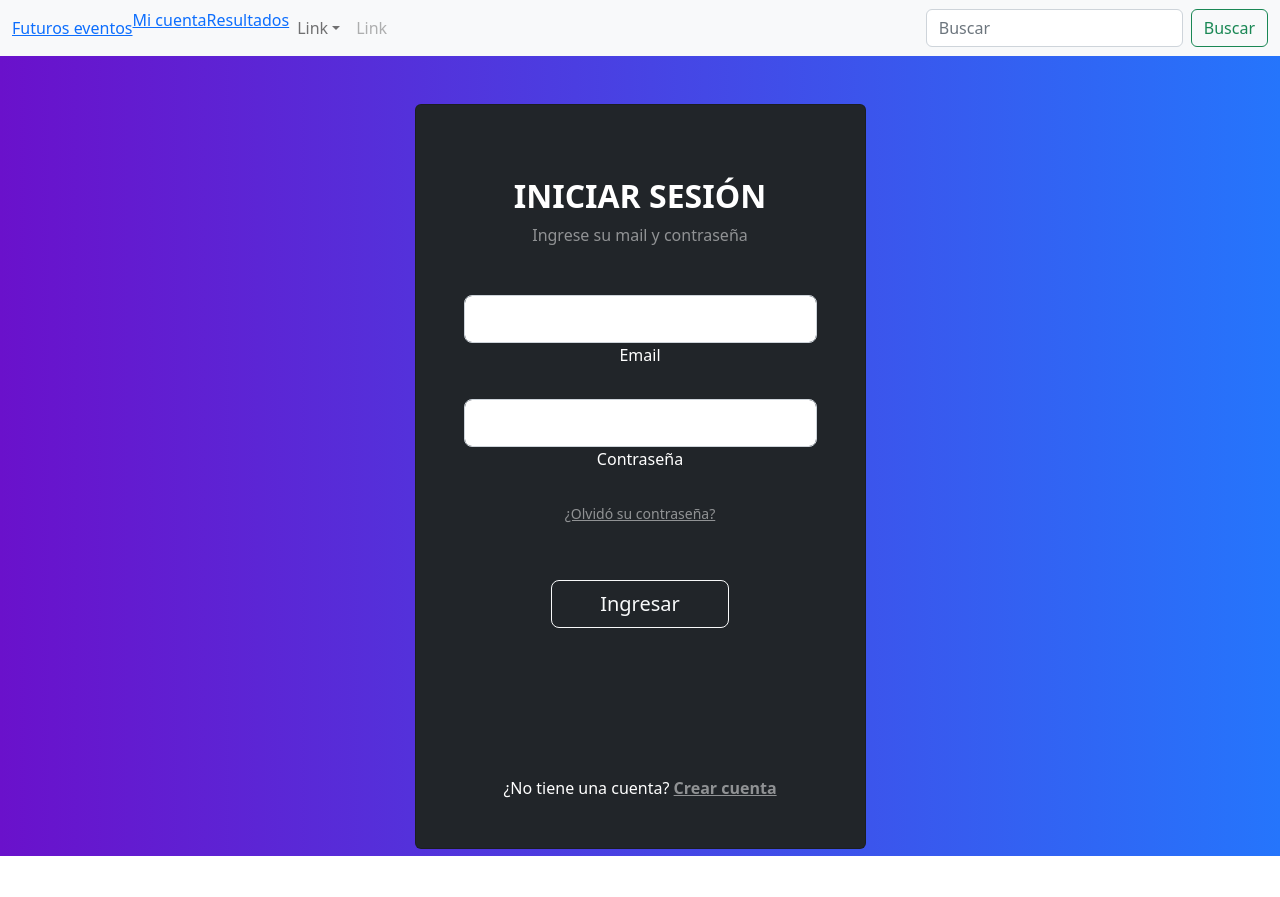
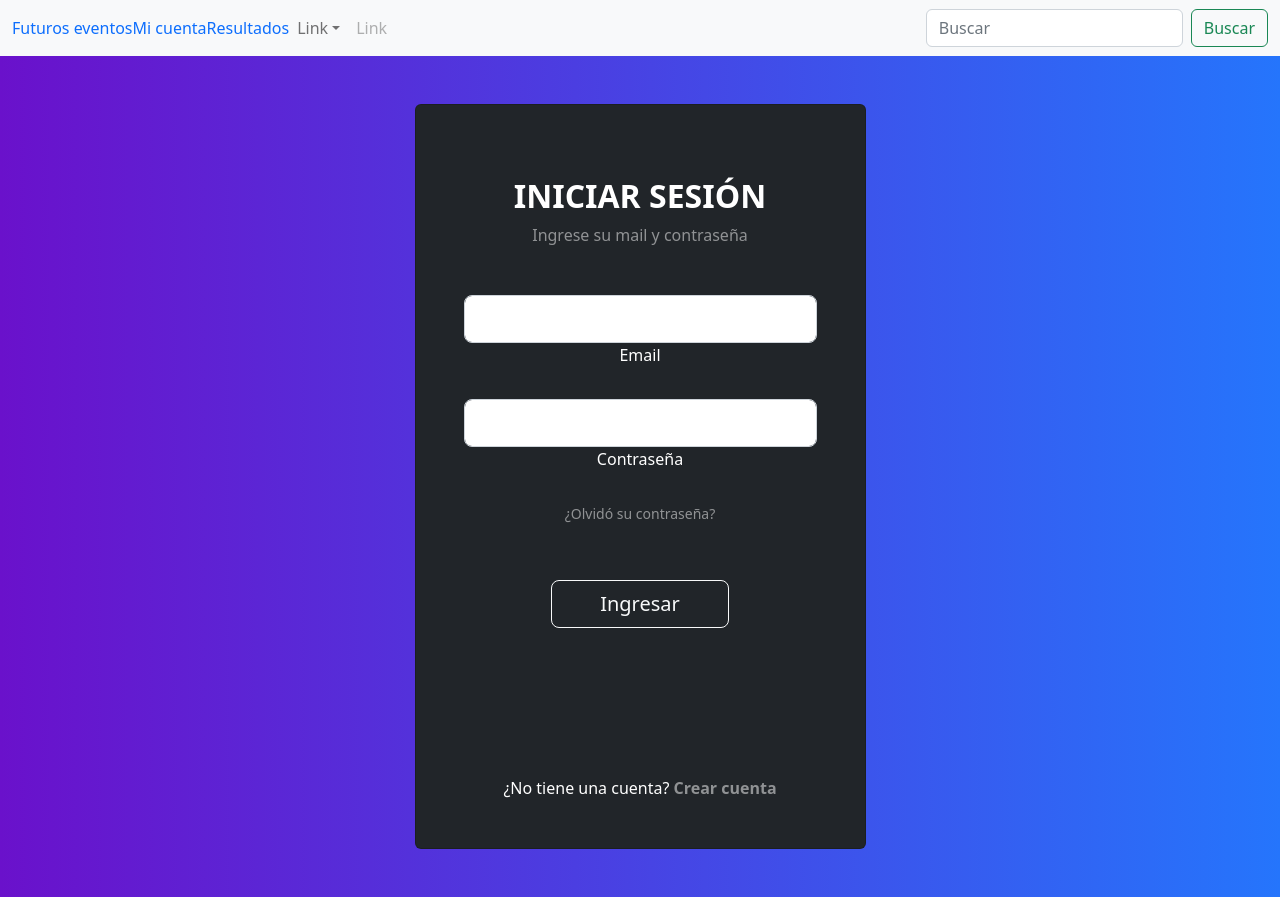
Before and after one commit to Lucianosolari/tpi-lab-III, a React (Create React App) app: page /login in a window 1280 px wide. Before the commit the page ends 856 px from the top, so only its background shows below. Built offline with nearby package versions, Linux system fonts and the light colour scheme.

Commit message:
text-decoration: none

```diff
--- a/src/components/Login/Login.js
+++ b/src/components/Login/Login.js
@@ -4,7 +4,7 @@ import "./Login.css";
 const Login = () => {
   return (
     <>
-      <section class="vh-100 gradient-custom">
+      <section class=" gradient-custom">
         <div class="container py-5 h-100">
           <div class="row d-flex justify-content-center align-items-center h-100">
             <div class="col-12 col-md-8 col-lg-6 col-xl-5">
--- a/src/components/NavBar.css
+++ b/src/components/NavBar.css
@@ -1,3 +1,3 @@
 a {
-  text-decoration: none;
+  text-decoration: none !important;
 }
--- a/src/components/NavBar.js
+++ b/src/components/NavBar.js
@@ -13,6 +13,8 @@ const NavBar = () => {
       <Navbar bg="light" expand="lg">
         <Container fluid>
           <NavLink to="/">Futuros eventos</NavLink>
+          <NavLink to="/login">Mi cuenta</NavLink>
+          <NavLink to="/table">Resultados</NavLink>
           <Navbar.Toggle aria-controls="navbarScroll" />
           <Navbar.Collapse id="navbarScroll">
             <Nav
@@ -20,8 +22,6 @@ const NavBar = () => {
               style={{ maxHeight: "100px" }}
               navbarScroll
             >
-              <NavLink to="/login">Mi cuenta</NavLink>
-              <NavLink to="/table">Resultados</NavLink>
               <NavDropdown title="Link" id="navbarScrollingDropdown">
                 <NavDropdown.Item href="#action3">Action</NavDropdown.Item>
                 <NavDropdown.Item href="#action4">
```
